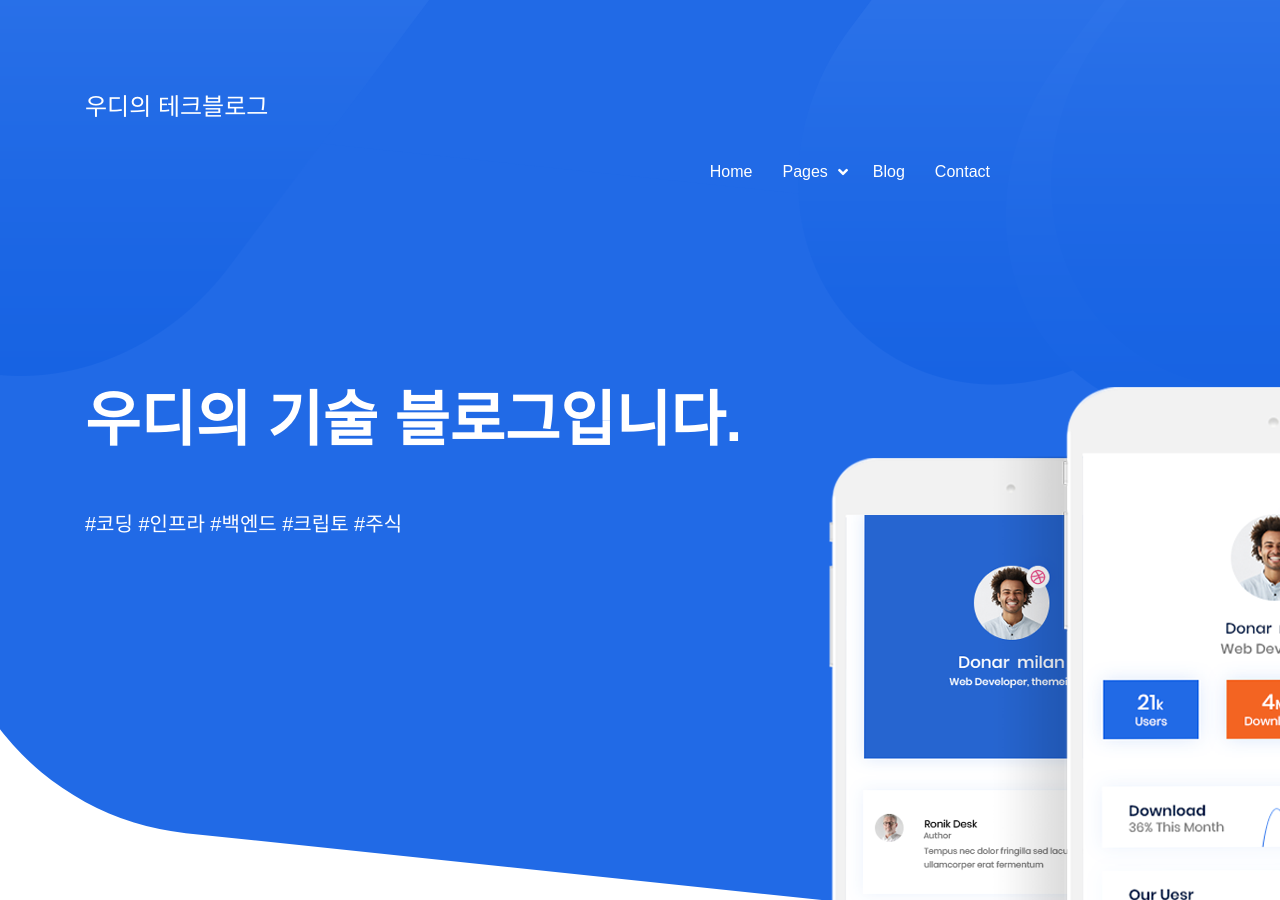
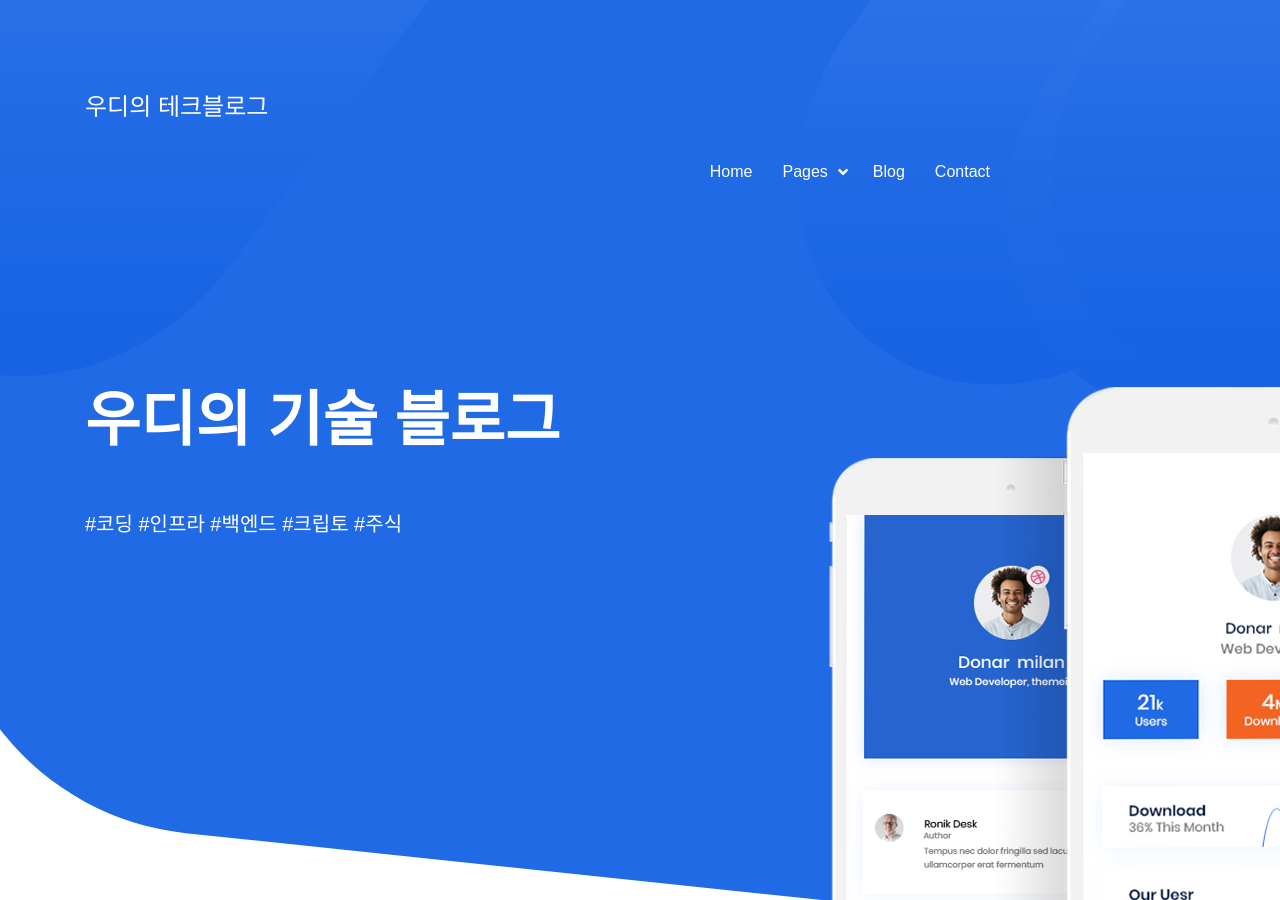
Before and after one commit to yuuisang/yuuisang.github.io, a Jekyll site: the page built from index.html, in a window 1280 px wide and 900 px high. Built offline with Jekyll 4.4.1, drawn with Linux system fonts in a browser that asks for light colours; some web fonts are replaced.

Commit message:
theme set

```diff
--- a/_includes/header.html
+++ b/_includes/header.html
@@ -15,7 +15,7 @@
         <div class="row">
             <div class="col-md-8">
             <div class="banner-content">
-                <h1 class="big-font1 white-text m-b-50">우디의 기술 블로그입니다.</h1>
+                <h1 class="big-font1 white-text m-b-50">우디의 기술 블로그</h1>
                 <h5 class="white-text m-b-50">#코딩 #인프라 #백엔드 #크립토 #주식
                 </h5>
                 <!-- <ul class="banner-ads-btn m-0 list-inline">
```
